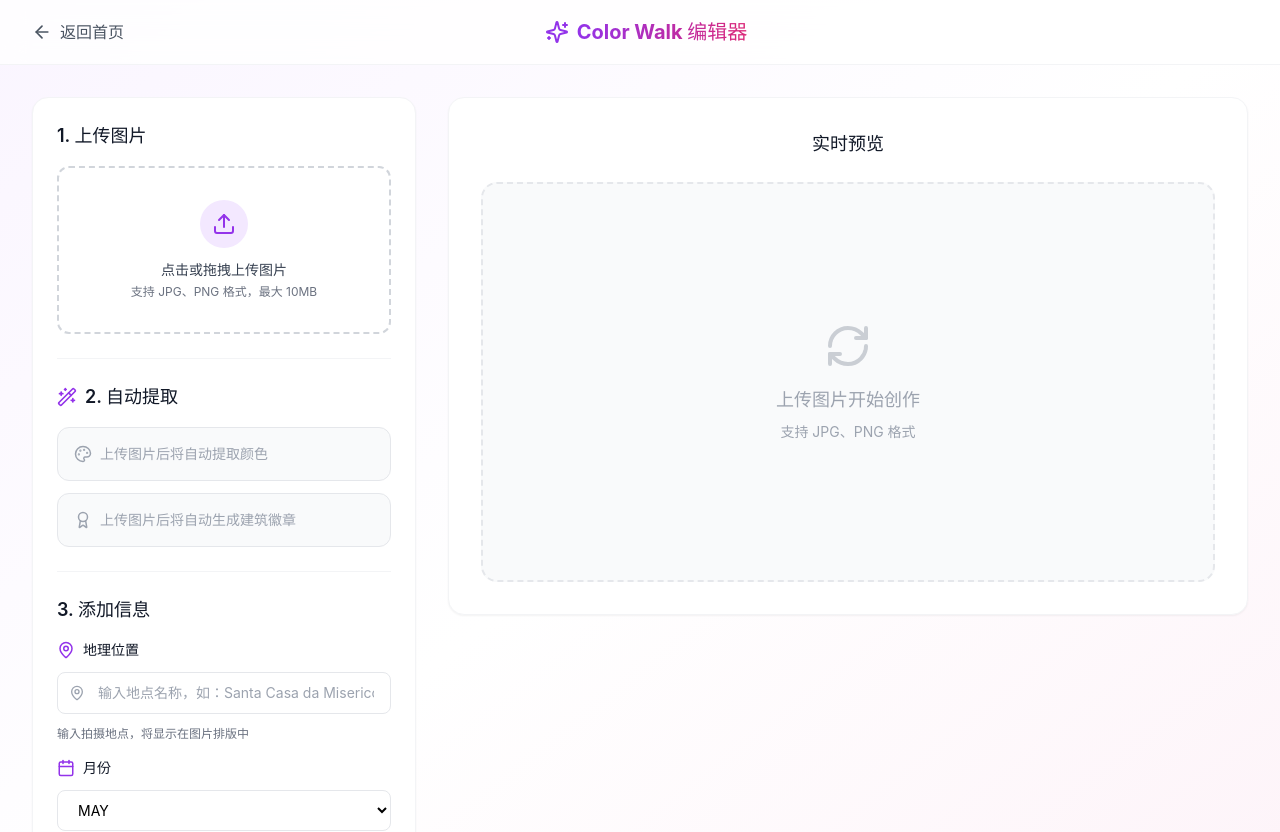
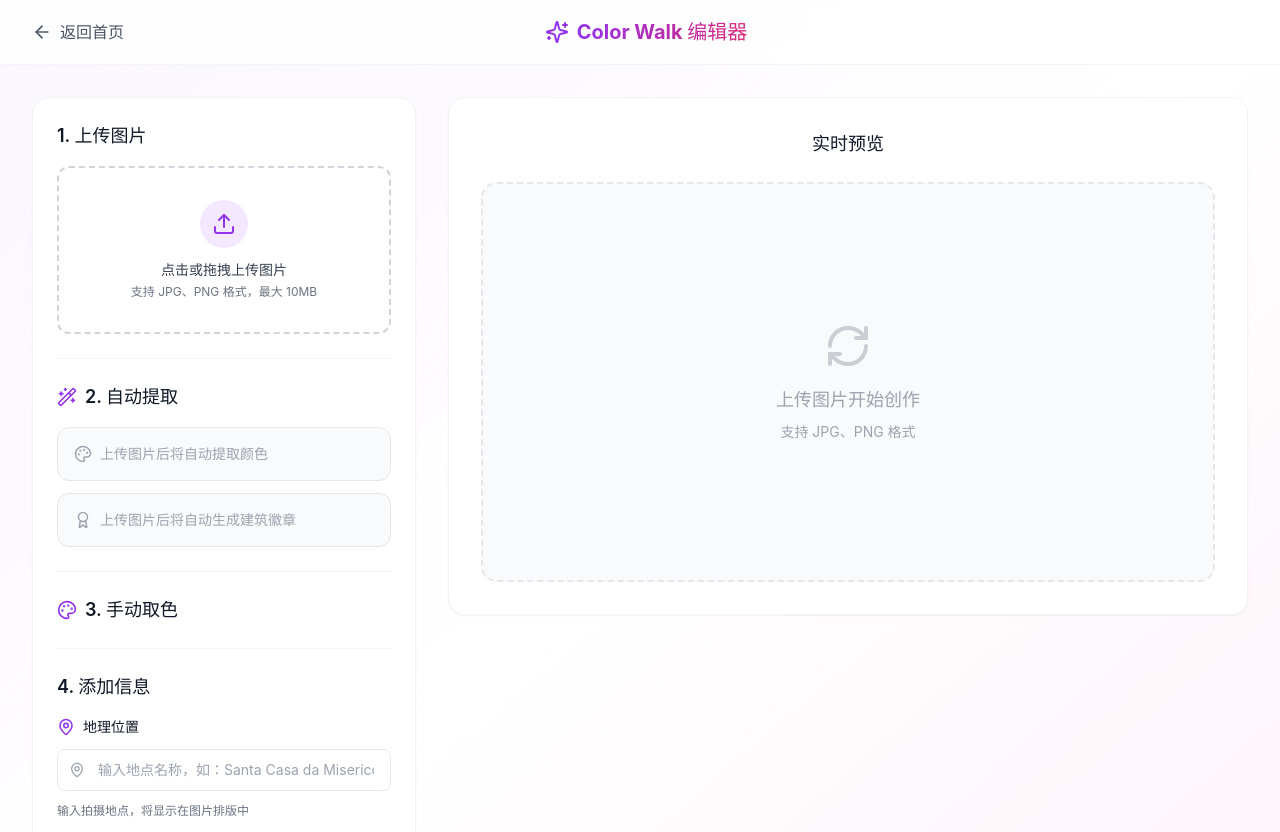
Before and after one commit to sherrytheone/colorwalk, a React (Vite) app: page /editor in a window 1280 px wide. Shown: the top 832 px of the page. Built offline with nearby package versions, Linux system fonts and the light colour scheme.

Commit message:
feat: add color picker back to editor

```diff
--- a/src/pages/Editor.tsx
+++ b/src/pages/Editor.tsx
@@ -1,11 +1,12 @@
 import { ImageUploader } from '@/components/editor/ImageUploader';
 import { ColorExtractor } from '@/components/editor/ColorExtractor';
+import { ColorPicker } from '@/components/editor/ColorPicker';
 import { BadgeGenerator } from '@/components/editor/BadgeGenerator';
 import { LocationInput } from '@/components/editor/LocationInput';
 import { MonthSelector } from '@/components/editor/MonthSelector';
 import { FontSelector } from '@/components/editor/FontSelector';
 import { PreviewCanvas } from '@/components/editor/PreviewCanvas';
-import { ArrowLeft, Sparkles, Wand2 } from 'lucide-react';
+import { ArrowLeft, Sparkles, Wand2, Palette } from 'lucide-react';
 import { Link } from 'react-router-dom';
 
 export default function Editor() {
@@ -61,9 +62,20 @@ export default function Editor() {
 
               <hr className="border-gray-100" />
 
+              {/* 手动取色 */}
+              <section>
+                <div className="flex items-center gap-2 mb-4">
+                  <Palette className="text-purple-600" size={20} />
+                  <h2 className="text-lg font-semibold text-gray-900">3. 手动取色</h2>
+                </div>
+                <ColorPicker />
+              </section>
+
+              <hr className="border-gray-100" />
+
               {/* 信息编辑 */}
               <section>
-                <h2 className="text-lg font-semibold text-gray-900 mb-4">3. 添加信息</h2>
+                <h2 className="text-lg font-semibold text-gray-900 mb-4">4. 添加信息</h2>
                 <div className="space-y-4">
                   <LocationInput />
                   <MonthSelector />
```
